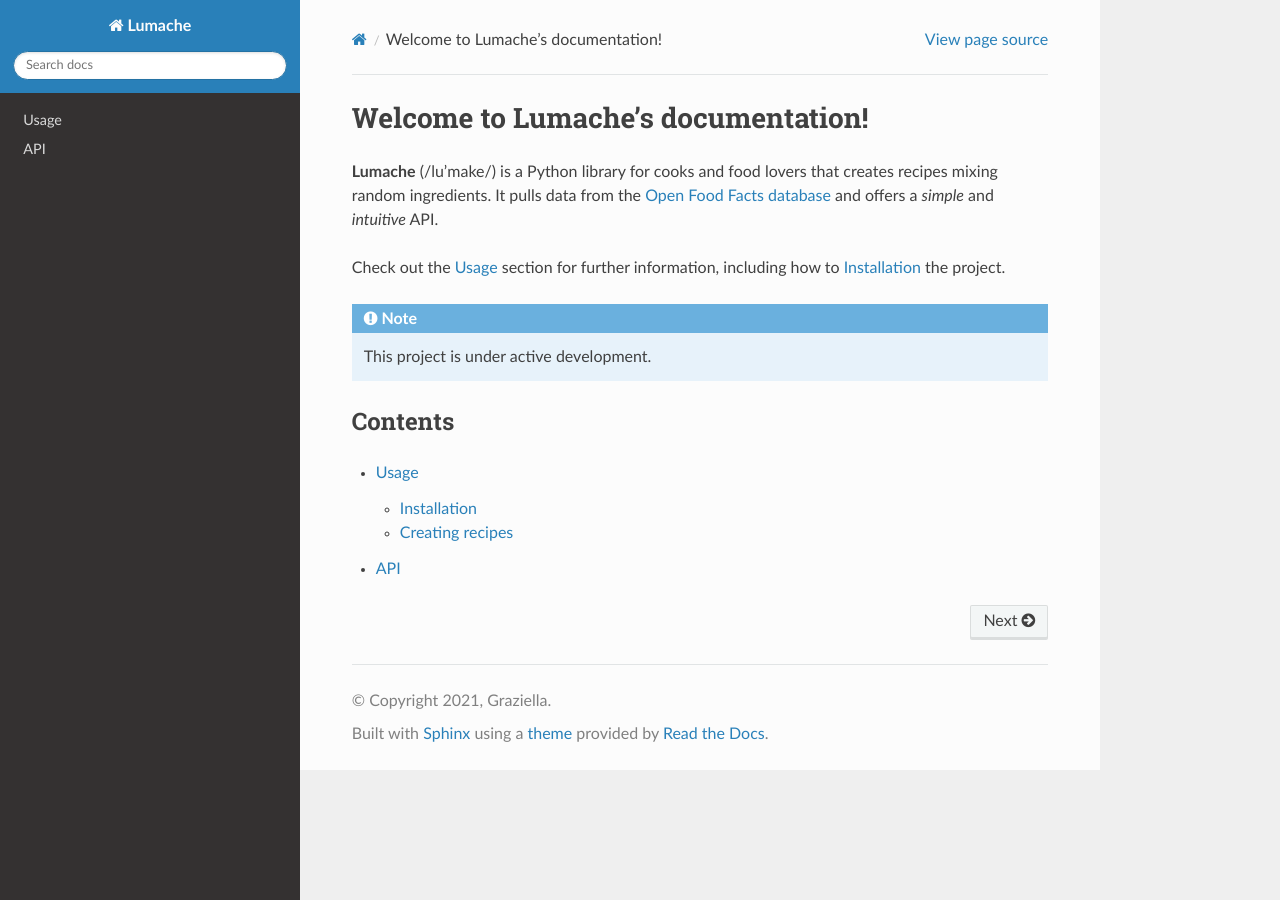
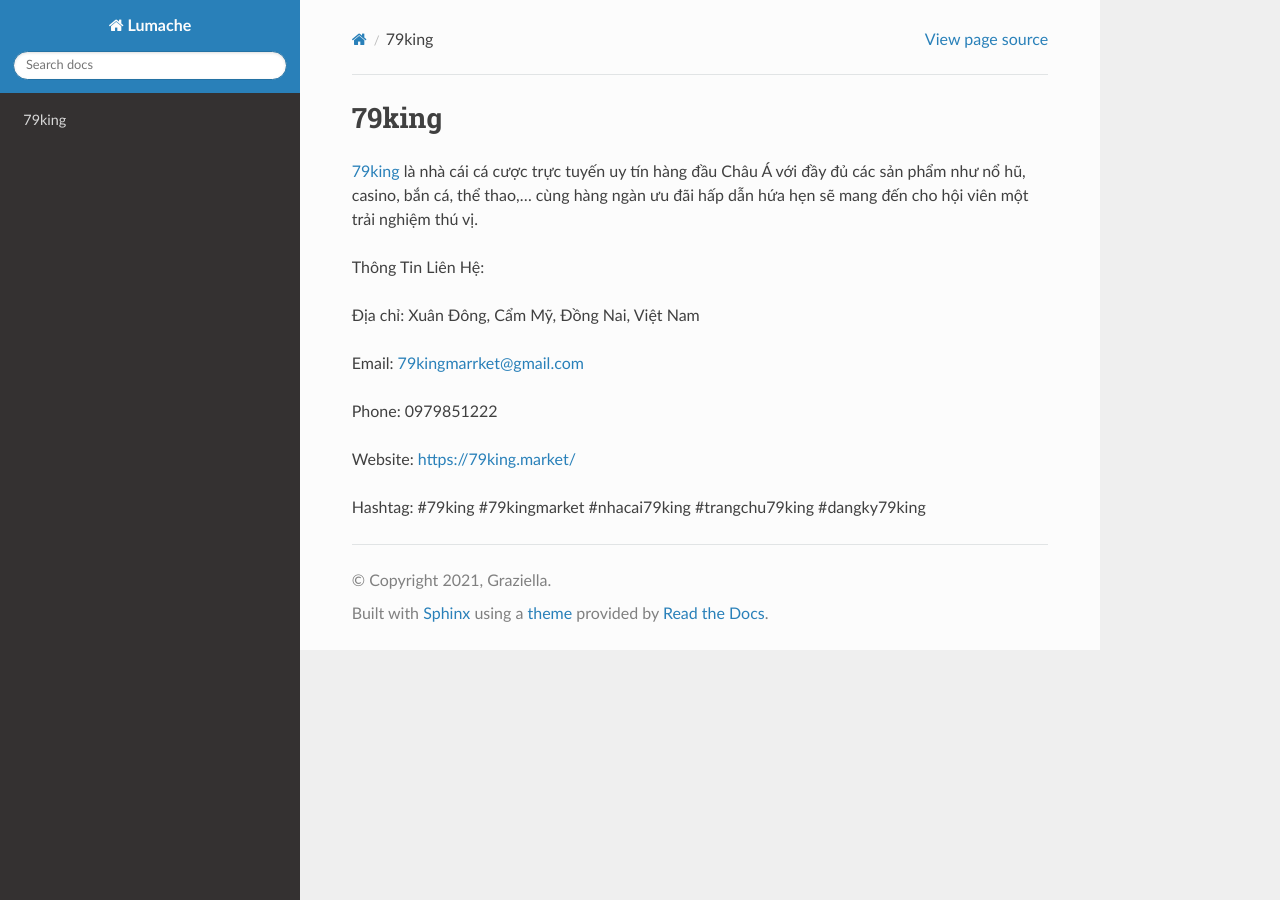
Before and after one commit to plapenanec/link79kingmarket1, a Sphinx documentation site: the page built from docs/source/index.rst, in a window 1280 px wide. Built offline with Sphinx 7.4.7 and the Read the Docs theme 3.1.0, drawn with Linux system fonts in a browser that asks for light colours.

Commit message:
Update index.rst

```diff
--- a/docs/source/index.rst
+++ b/docs/source/index.rst
@@ -1,22 +1,16 @@
-Welcome to Lumache's documentation!
+79king
 ===================================
 
-**Lumache** (/lu'make/) is a Python library for cooks and food lovers
-that creates recipes mixing random ingredients.
-It pulls data from the `Open Food Facts database <https://world.openfoodfacts.org/>`_
-and offers a *simple* and *intuitive* API.
+`79king <https://79king.market/>`_ là nhà cái cá cược trực tuyến uy tín hàng đầu Châu Á với đầy đủ các sản phẩm như nổ hũ, casino, bắn cá, thể thao,... cùng hàng ngàn ưu đãi hấp dẫn hứa hẹn sẽ mang đến cho hội viên một trải nghiệm thú vị.
 
-Check out the :doc:`usage` section for further information, including
-how to :ref:`installation` the project.
+Thông Tin Liên Hệ:
 
-.. note::
+Địa chỉ: Xuân Đông, Cẩm Mỹ, Đồng Nai, Việt Nam
 
-   This project is under active development.
+Email: 79kingmarrket@gmail.com
 
-Contents
---------
+Phone: 0979851222
 
-.. toctree::
+Website: https://79king.market/
 
-   usage
-   api
+Hashtag: #79king #79kingmarket #nhacai79king #trangchu79king #dangky79king
```
